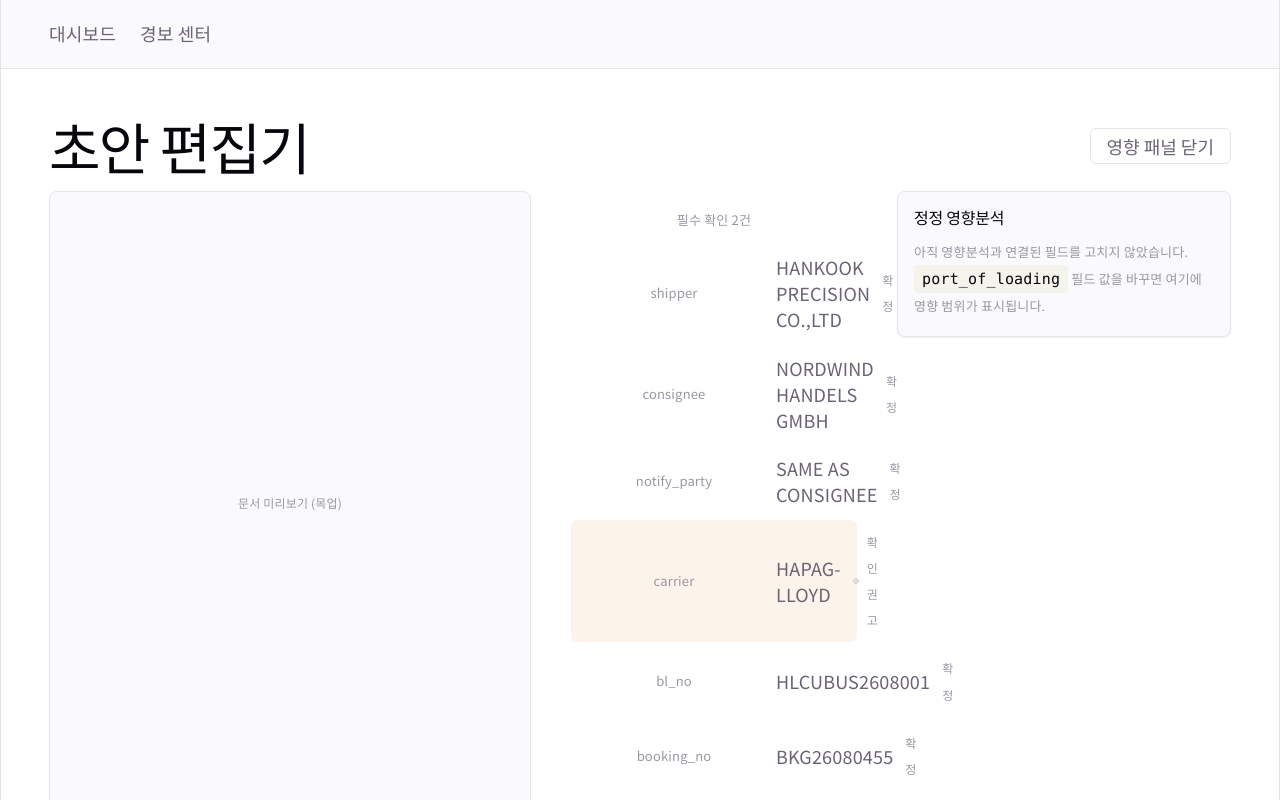
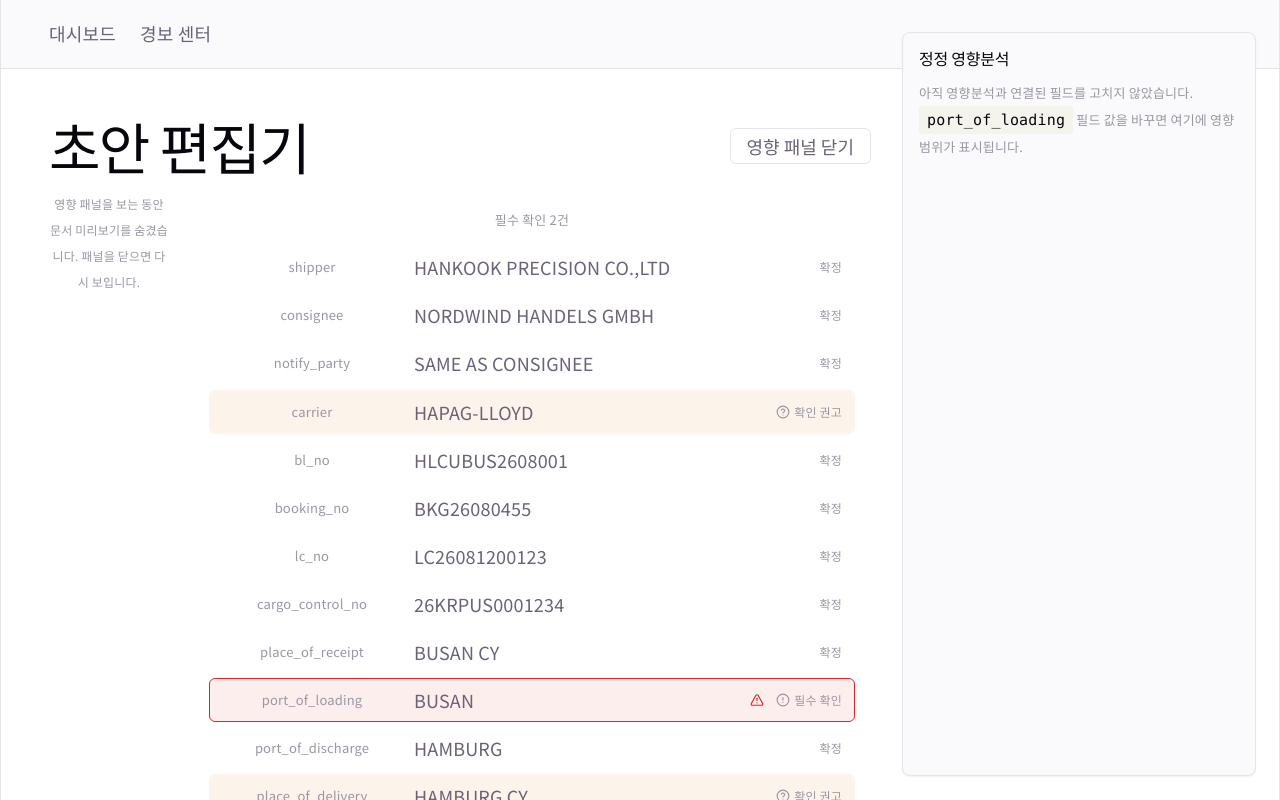
Before and after one commit to Khyojae/B-L-copilot, a React (Vite) app in the folder frontend/: page /shipments/1/draft in a window 1280 px wide. Both pictures are taken after a click on the button "영향 확인". Shown: the top 800 px of the page. Built offline with nearby package versions, Linux system fonts and the light colour scheme.

Commit message:
Fix ImpactPanel layout overflow with fixed panel + viewer collapse

```diff
--- a/frontend/src/pages/S3Draft/ImpactPanel.tsx
+++ b/frontend/src/pages/S3Draft/ImpactPanel.tsx
@@ -23,10 +23,19 @@ interface ImpactPanelProps {
   editedValues: Record<string, string | null>;
 }
 
+// 뷰어(480px 고정)+필드폼(가변)+패널을 한 flex 줄에 같이 넣으면 셋이 폭을
+// 나눠 가지면서 필드폼이 눌려 줄바꿈이 심해집니다 (뷰어+패널 고정폭만 780px+
+// 여백이라 1280px 콘텐츠 폭에서 필드폼에 남는 자리가 너무 좁아짐). 그래서
+// 패널은 flex 줄에서 완전히 빼고, 화면 오른쪽에 떠 있는 고정(fixed) 패널로
+// 둡니다 — 뷰어·필드폼은 패널이 열려도 원래 폭을 그대로 씁니다.
 const panelBaseStyle: CSSProperties = {
-  flex: '0 0 300px',
-  position: 'sticky',
+  position: 'fixed',
   top: 'var(--space-5)',
+  right: 'var(--space-4)',
+  bottom: 'var(--space-4)',
+  width: 320,
+  overflowY: 'auto',
+  zIndex: 20,
   display: 'flex',
   flexDirection: 'column',
   gap: 12,
--- a/frontend/src/pages/S3Draft/index.tsx
+++ b/frontend/src/pages/S3Draft/index.tsx
@@ -56,8 +56,20 @@ export function S3Draft() {
     console.log('[SuggestionCard] 거절:', suggestion.suggestion_id, { reason });
   }
 
+  // 뷰어(480px 고정) + 필드폼 + 영향패널을 한 줄에 다 넣으면 콘텐츠 최대폭
+  // (1280px)을 넘어서 필드폼이 심하게 눌려 줄바꿈됩니다. 페이지 폭 자체를
+  // 늘리는 방법도 있지만, 그건 이 프로젝트가 화면마다 통일하기로 한 레이아웃
+  // 폭 규칙을 이 화면만 깨는 셈이라 피했습니다. 대신 영향 패널을 보는
+  // 동안에는 문서 뷰어를 잠깐 숨겨서 필드폼에 자리를 돌려줍니다 — 패널이
+  // 화면에 고정(fixed)으로 뜨는 동안 밑에 깔린 내용과 겹치지 않도록, 그
+  // 자리만큼(패널 폭 320px + 여백) 본문 오른쪽에 미리 여백을 비워둡니다.
+  const contentStyle = {
+    paddingRight: isImpactOpen ? 360 : 0,
+  };
+
   return (
     <PageContainer>
+      <div style={contentStyle}>
         <div
           style={{
             display: 'flex',
@@ -72,9 +84,21 @@ export function S3Draft() {
         </div>
 
         <div style={{ display: 'flex', gap: 24, alignItems: 'flex-start' }}>
+          {isImpactOpen ? (
+            <p
+              style={{
+                margin: 0,
+                fontSize: 12,
+                color: 'var(--text-muted)',
+                width: 120,
+                flexShrink: 0,
+              }}
+            >
+              영향 패널을 보는 동안 문서 미리보기를 숨겼습니다. 패널을 닫으면 다시 보입니다.
+            </p>
+          ) : (
             <DocumentViewer focusedField={focusedField ?? undefined} />
-        {/* minWidth: 0 없으면 flex 자식은 기본적으로 안쪽 내용 너비보다 안 줄어들어서
-            영향분석 패널을 열었을 때 페이지가 가로로 넘칩니다 (flexbox 기본 함정) */}
+          )}
           <div style={{ flex: 1, minWidth: 0 }}>
             <FieldForm
               focusedFieldName={focusedField?.field_name ?? null}
@@ -95,13 +119,14 @@ export function S3Draft() {
               ))}
             </div>
           </div>
-
-        <ImpactPanel editedValues={editedValues} />
         </div>
 
         <div style={{ marginTop: 24 }}>
           <VerifyBar editedValues={editedValues} />
         </div>
+      </div>
+
+      <ImpactPanel editedValues={editedValues} />
     </PageContainer>
   );
 }
```
Lines whose indentation alone changed are shown as unchanged.
